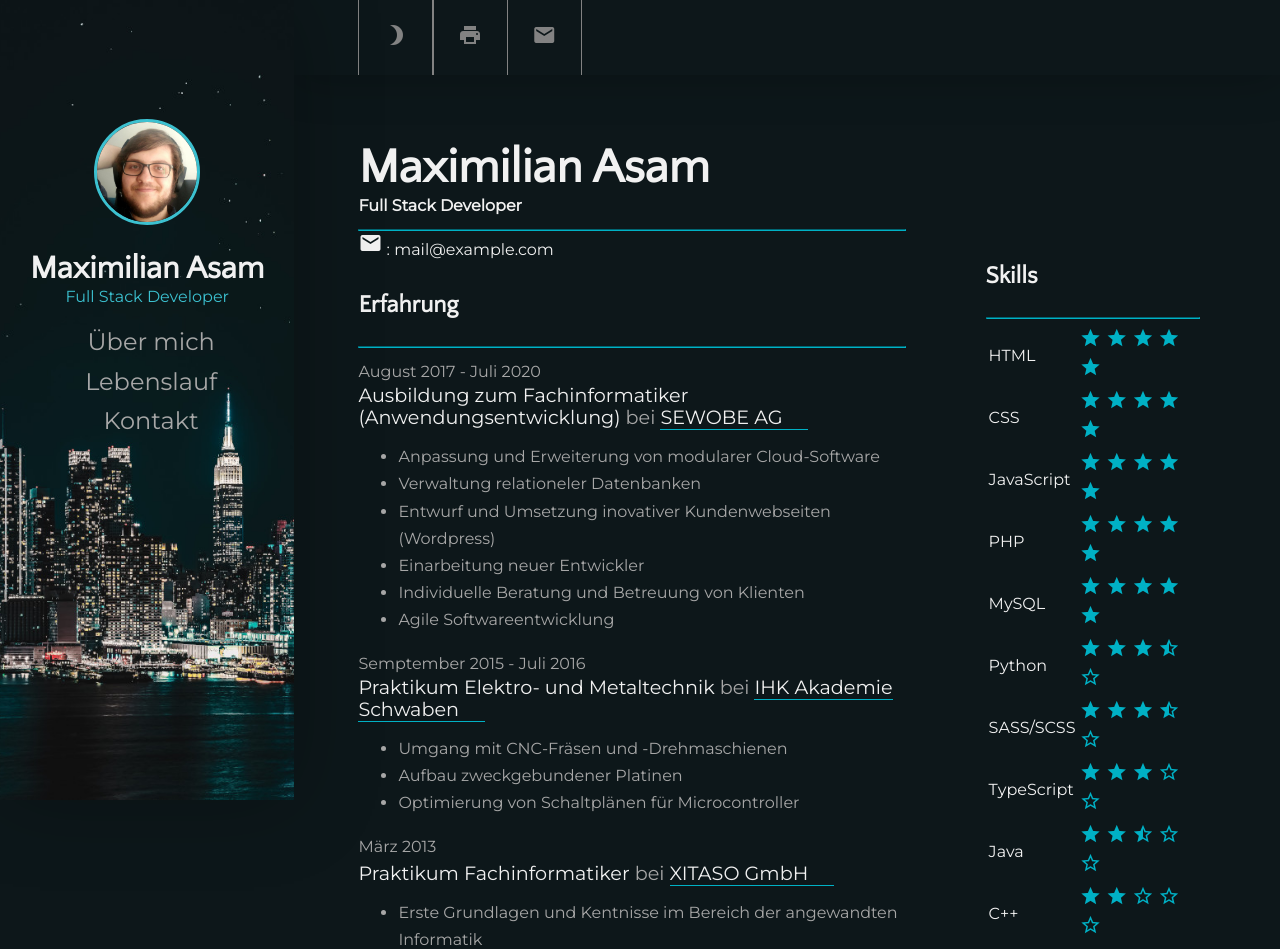
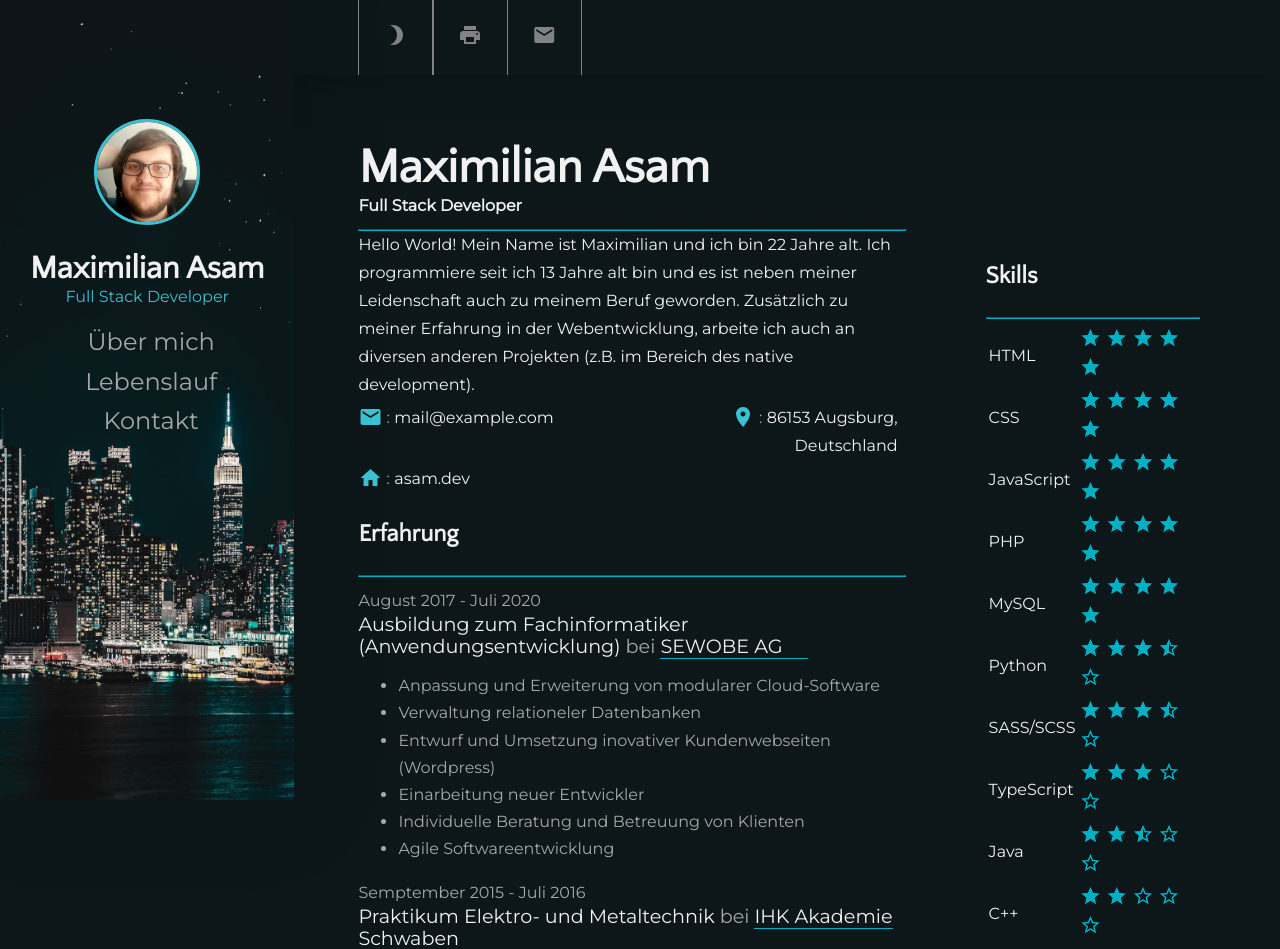
Before and after one commit to AsamMax/asam.dev, a Django app: page /curriculum_vitae in a window 1280 px wide. Shown: the top 949 px of the page. Run offline with Django 3.2, Linux system fonts and the light colour scheme; style sheets or scripts are compiled from the project's sources; some libraries are stand-ins or nearby versions.

Commit message:
Stats und Beschreibung eingefügt

```diff
--- a/portfolio/templates/cv.html
+++ b/portfolio/templates/cv.html
@@ -12,27 +12,33 @@
     <h1 class="with_sub">Maximilian Asam</h1>
     <div class="sub">Full Stack Developer</div>
     <hr>
-    <div class="stat"><span class="material-icons">email</span> : <span class="desc"> mail@example.com</span></div>
+    <div class="description">
+        Hello World!
+        Mein Name ist Maximilian und ich bin 22 Jahre alt.
+        Ich programmiere seit ich 13 Jahre alt bin und es ist neben meiner Leidenschaft auch zu meinem Beruf geworden.
+        Zusätzlich zu meiner Erfahrung in der Webentwicklung, arbeite ich auch an diversen anderen Projekten (z.B. im Bereich des native development).
+    </div>
+    <div class="stats">
+        <div class="stat"><span class="material-icons">email</span> : <span class="desc">mail@example.com</span></div>
+        <div class="stat"><span class="material-icons">place</span> : <span class="desc">86153 Augsburg, Deutschland</span></div>
+        <div class="stat"><span class="material-icons">home</span> : <span class="desc">asam.dev</span></div>
+    </div>
 
 
     <h2>Erfahrung</h2>
     <hr>
     <div class="experience">
-        {% with type="experience" %}
         {% for data in experience %}
         {% include "spotlight.html" %}
         {% endfor %}
-        {% endwith %}
     </div>
 
     <h2>Bildung</h2>
     <hr>
     <div class="education">
-        {% with type="education" %}
         {% for data in education %}
         {% include "spotlight.html" %}
         {% endfor %}
-        {% endwith %}
     </div>
 
 
```
